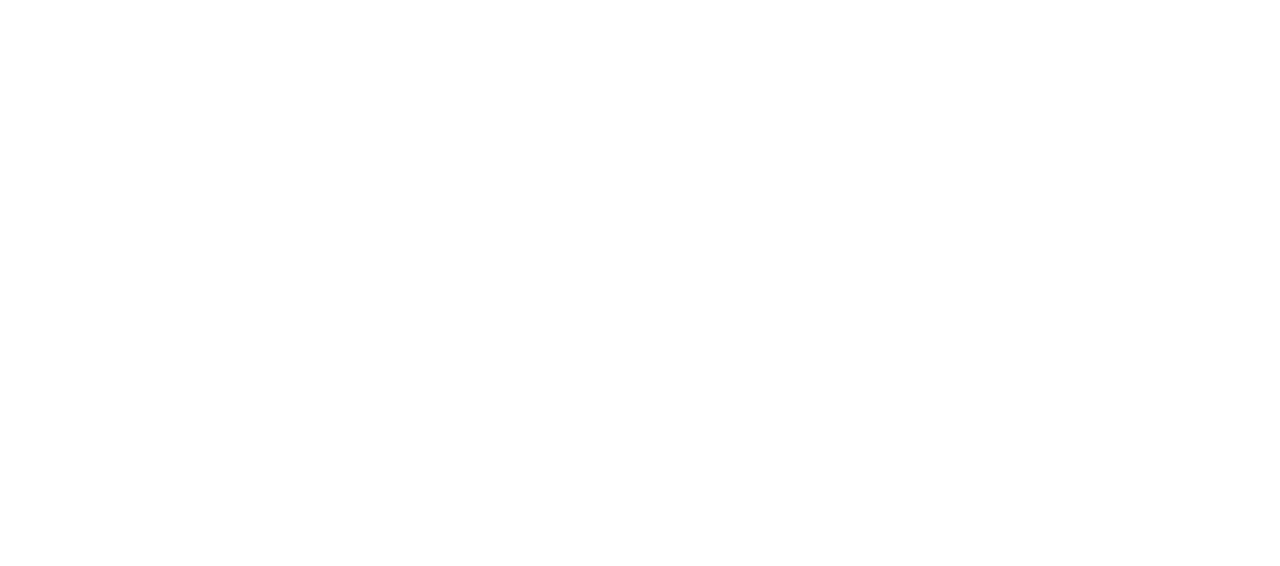
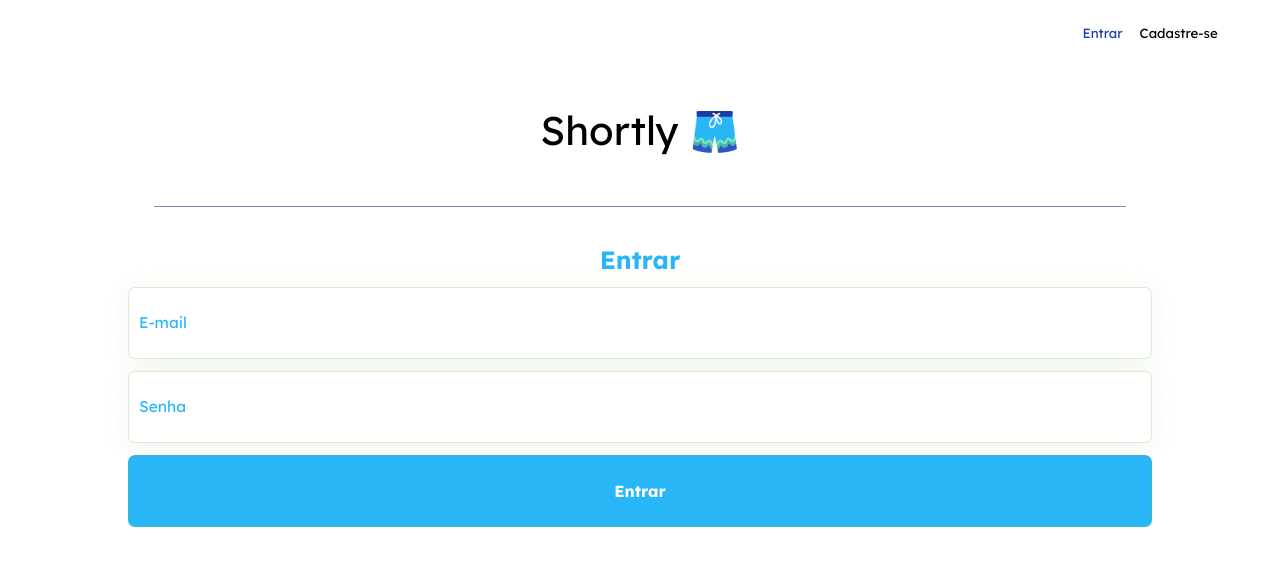
Before and after one commit to isabellexvr/projeto17-shortly-front, a React (Create React App) app: page /sign-in in a window 1280 px wide. Before the commit this address had no page. Shown: the top 566 px of the page. Built offline with nearby package versions, Linux system fonts and the light colour scheme.

Commit message:
feat: login page + route

```diff
--- a/src/App.js
+++ b/src/App.js
@@ -2,6 +2,7 @@
 import { ResetCss } from "./ResetCss";
 import RankingPage from "./components/RankingPage";
 import RegisterPage from "./components/RegisterPage";
+import LoginPage from "./components/LoginPage";
 
 function App() {
   return (
@@ -10,6 +11,7 @@
       <Routes>
         <Route path="/" element={<RankingPage />} />
         <Route path="/sign-up" element={<RegisterPage />} />
+        <Route path="/sign-in" element={<LoginPage />} />
       </Routes>
     </BrowserRouter>
   );
--- a/src/components/LoginPage.js
+++ b/src/components/LoginPage.js
@@ -0,0 +1,111 @@
+import styled from "styled-components";
+import Header from "../constants/Header";
+import { useState } from "react";
+import axios from "axios";
+import { useNavigate } from "react-router-dom";
+
+export default function LoginPage() {
+    const [form, setForm] = useState({});
+    const navigate = useNavigate();
+
+    function handleForm({ target: { value, name } }) {
+      setForm({ ...form, [name]: value });
+    }
+
+    function sendForm(e) {
+      e.preventDefault();
+      console.log(form);
+      axios
+        .post("https://api-shortly-sql-y2le.onrender.com/signin", form)
+        .then((answer) => {
+          console.log(answer.data);
+          console.log(answer)
+          navigate("/sign-in");
+        })
+        .catch((err) => {
+          alert(err.response.data)
+          console.log(err.response);
+        });
+    }
+  return (
+    <>
+    <Header/>
+      <PageStyle>
+        <Line />
+        <Title>Entrar</Title>
+        <SignUpForm onSubmit={sendForm}>
+          <input
+            onChange={handleForm}
+            placeholder="E-mail"
+            name="email"
+            type="email"
+          />
+          <input
+            onChange={handleForm}
+            placeholder="Senha"
+            name="password"
+            type="password"
+          />
+          <button onSubmit={sendForm}>Entrar</button>
+        </SignUpForm>
+      </PageStyle>
+    </>
+  );
+}
+
+const PageStyle = styled.div`
+  width: 100%;
+  margin-top: 5vh;
+  display: flex;
+  flex-direction: column;
+  align-items: center;
+`;
+
+const Line = styled.div`
+  height: 1px;
+  background-color: #1c3aa9;
+  width: 76%;
+  opacity: 60%;
+`;
+
+const Title = styled.h1`
+  margin-top: 5vh;
+  margin-bottom: 15px;
+  font-family: "Lexend Deca", sans-serif;
+  font-size: 25px;
+  font-weight: 700;
+  color: #29b6f6;
+`;
+
+const SignUpForm = styled.form`
+  height: 30vh;
+  display: flex;
+  flex-direction: column;
+  align-items: center;
+  justify-content: space-between;
+  width: 80%;
+  > input {
+    height: 9vh;
+    width: 100%;
+    background: #ffffff;
+    border: 1px solid rgba(120, 177, 89, 0.25);
+    box-shadow: 0px 4px 24px rgba(120, 177, 89, 0.12);
+    border-radius: 7px;
+    padding: 10px;
+    box-sizing: border-box;
+    ::placeholder {
+      color: #29b6f6;
+      font-size: 15.5px;
+    }
+  }
+  > button {
+    height: 9vh;
+    border-radius: 7px;
+    width: 100%;
+    background-color: #29b6f6;
+    border: 1px solid rgba(120, 177, 89, 0.25);
+    font-size: 16px;
+    font-weight: 700;
+    color: white;
+  }
+`;
--- a/src/constants/Header.js
+++ b/src/constants/Header.js
@@ -9,7 +9,7 @@
   return (
     <PageStyle>
       <AuthButtons>
-        <button>Entrar</button>
+        <button onClick={() => navigate("/sign-in")}>Entrar</button>
         <button onClick={() => navigate("/sign-up")}>Cadastre-se</button>
       </AuthButtons>
       <Title onClick={() => navigate("/")}>
```
